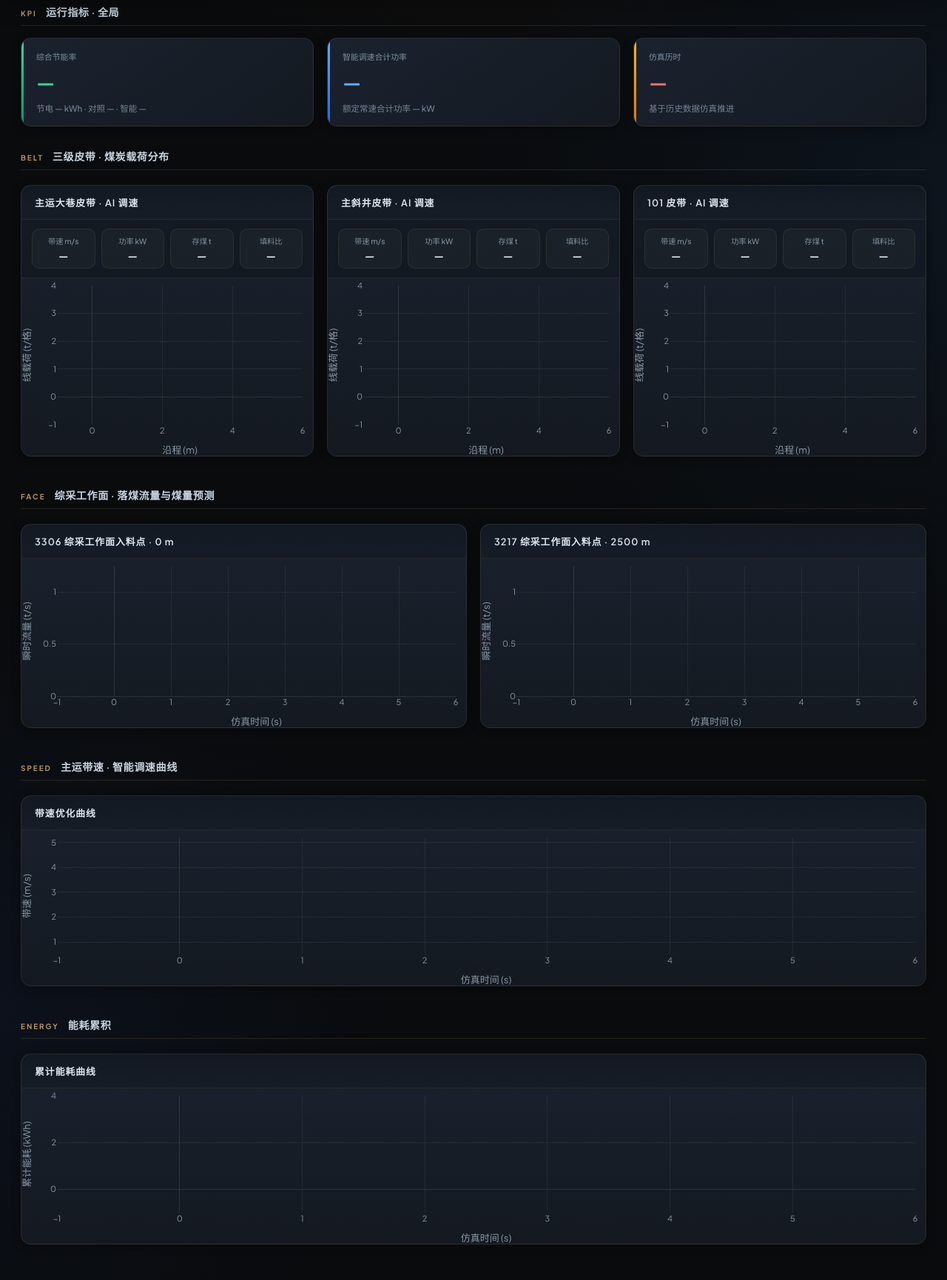
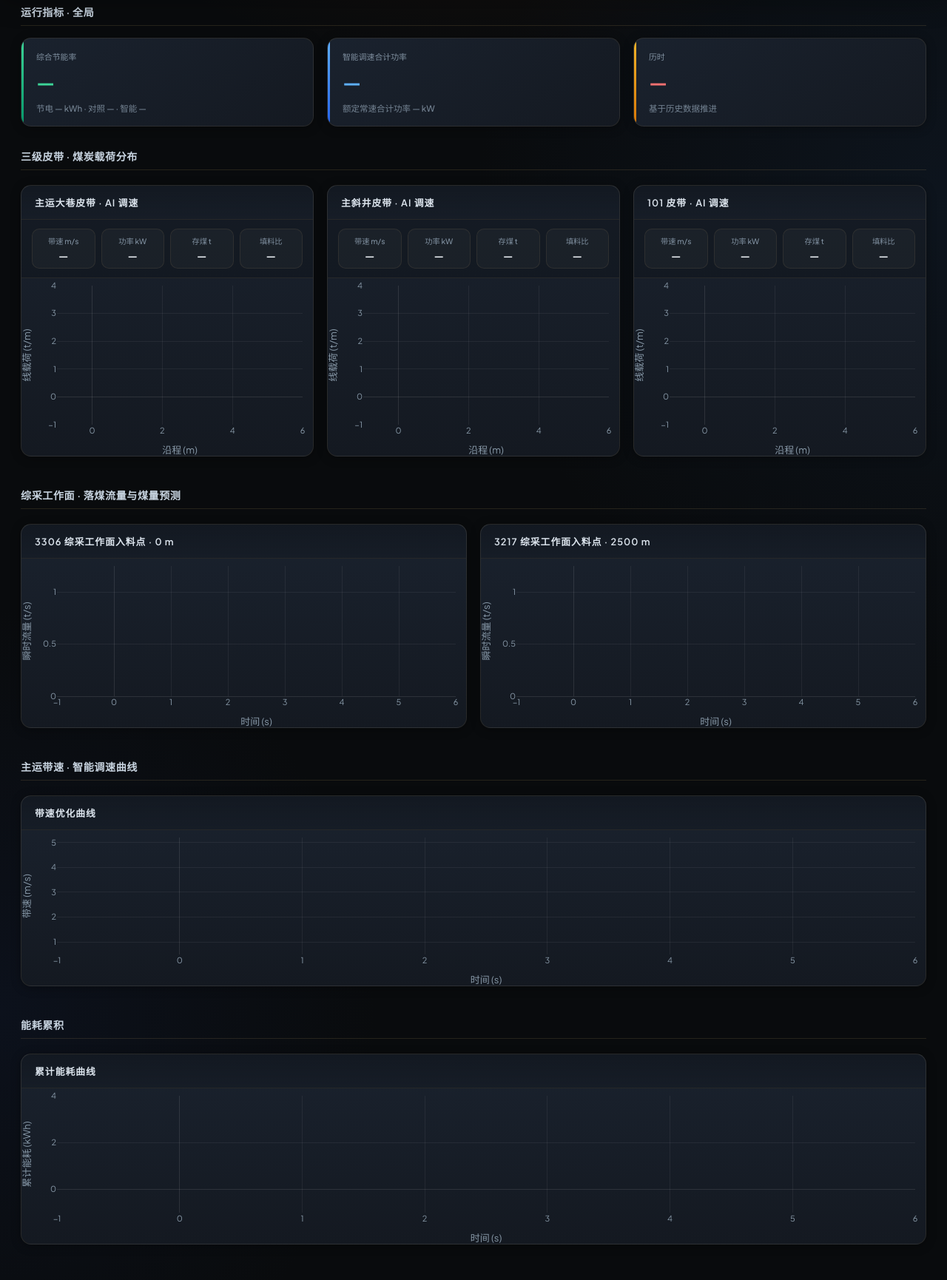
Before and after one commit to haorumingyue/TLM, a Flask app: page / in a window 1280 px wide. Shown: the part 85-1815 px from the top of the page at 74% size. Run offline with Flask 3, Linux system fonts and the light colour scheme; data that the repository does not hold is empty; some libraries are stand-ins or nearby versions.

Commit message:
docs: 更新速度控制策略文档，修正图表标注，优化预测后端描述，精简仪表盘标题

```diff
--- a/src/web/static/dashboard.js
+++ b/src/web/static/dashboard.js
@@ -31,9 +31,9 @@ function mkBelt(id, color){
   Plotly.newPlot(id,[{name:'智能调速', x:[],y:[],mode:'lines',
     line:{color:c.line,width:1.5},
     fill:'tozeroy',fillcolor:c.fill,
-    hovertemplate:'里程 %{x} m<br>载荷 %{y:.4f} t/格<extra></extra>'}],
+    hovertemplate:'里程 %{x} m<br>载荷 %{y:.4f} t/m<extra></extra>'}],
   {...DARK, xaxis:{...DARK.xaxis,title:'沿程 (m)'},
-   yaxis:{...DARK.yaxis,title:'线载荷 (t/格)'}},PLT_CFG);
+   yaxis:{...DARK.yaxis,title:'线载荷 (t/m)'}},PLT_CFG);
 }
 
 function mkLane(id){
@@ -46,21 +46,21 @@ function mkLane(id){
      mode:'lines',line:{color:'rgba(0,0,0,0)',width:0}},
     {name:'超前预测', x:[],y:[],mode:'lines',
      line:{color:'#60a5fa',width:2,dash:'dash'}},
-  ],{...DARK, xaxis:{...DARK.xaxis,title:'仿真时间 (s)'},
+  ],{...DARK, xaxis:{...DARK.xaxis,title:'时间 (s)'},
      yaxis:{...DARK.yaxis,title:'瞬时流量 (t/s)',range:[0,window.LANE_FLOW_YMAX]}},PLT_CFG);
 }
 
 function mkSpeed(){
   Plotly.newPlot('ch-speed',[
     {name:'智能调速',x:[],y:[],mode:'lines',line:{color:'#c4b5fd',width:2}},
-  ],{...DARK, xaxis:{...DARK.xaxis,title:'仿真时间 (s)'},
+  ],{...DARK, xaxis:{...DARK.xaxis,title:'时间 (s)'},
      yaxis:{...DARK.yaxis,title:'带速 (m/s)',range:[0.5,5.2]}},PLT_CFG);
 }
 
 function mkEnergy(){
   Plotly.newPlot('ch-energy',[
     {name:'AI 智能调速',x:[],y:[],mode:'lines',line:{color:'#c4b5fd',width:2}},
-  ],{...DARK, xaxis:{...DARK.xaxis,title:'仿真时间 (s)'},
+  ],{...DARK, xaxis:{...DARK.xaxis,title:'时间 (s)'},
      yaxis:{...DARK.yaxis,title:'累计能耗 (kWh)'}},PLT_CFG);
 }
 
@@ -156,10 +156,10 @@ function renderState(d){
         name:'智能调速', x:b.pos, y:b.load, mode:'lines',
         line:{color:bc.line,width:1.5},
         fill:'tozeroy',fillcolor:bc.fill,
-        hovertemplate:'里程 %{x} m<br>载荷 %{y:.4f} t/格<extra></extra>'
+        hovertemplate:'里程 %{x} m<br>载荷 %{y:.4f} t/m<extra></extra>'
       }],{...DARK,
         xaxis:{...DARK.xaxis,title:'沿程 (m)'},
-        yaxis:{...DARK.yaxis,title:'线载荷 (t/格)',range:[0,BELT_YMAX]},
+        yaxis:{...DARK.yaxis,title:'线载荷 (t/m)',range:[0,BELT_YMAX]},
         showlegend:false
       },PLT_CFG);
     }
@@ -189,7 +189,7 @@ function renderState(d){
          line:{color:'rgba(0,0,0,0)',width:0}},
         {name:'超前预测', x:pred.t, y:pred.med,
          mode:'lines',line:{color:col,width:2,dash:'dash'}},
-      ],{...DARK, xaxis:{...DARK.xaxis,title:'仿真时间 (s)'},
+      ],{...DARK, xaxis:{...DARK.xaxis,title:'时间 (s)'},
          yaxis:{...DARK.yaxis,title:'瞬时流量 (t/s)',range:[0,laneYMax]},
          annotations: (()=>{
            const ann = [];
@@ -207,7 +207,7 @@ function renderState(d){
              ann.push({
                x:1,y:1,xref:'paper',yref:'paper',xanchor:'right',yanchor:'top',
                text: `实测 ${lane.now_actual} t/s<br>预测 ${lane.now_pred} t/s`
-                     + (mae!==null ? `<br>MAE ${mae} t/s` : ''),
+                     + (mae!==null ? `<br>平均误差 ${mae} t/s` : ''),
                showarrow:false, bgcolor:'rgba(21,27,36,0.94)',
                bordercolor:col, borderwidth:1, font:{size:10,color:'#f0f3f6'}
              });
@@ -220,14 +220,14 @@ function renderState(d){
     Plotly.react('ch-speed',[
       {name:'智能调速', x:d.spd_t, y:d.spd_v,
        mode:'lines',line:{color:'#c4b5fd',width:2}},
-    ],{...DARK, xaxis:{...DARK.xaxis,title:'仿真时间 (s)'},
+    ],{...DARK, xaxis:{...DARK.xaxis,title:'时间 (s)'},
        yaxis:{...DARK.yaxis,title:'带速 (m/s)',range:[0.5,5.2]}},PLT_CFG);
 
     // 能耗累积图
     Plotly.react('ch-energy',[
       {name:'AI 智能调速', x:d.spd_t, y:d.energy_ai||[],
        mode:'lines',line:{color:'#c4b5fd',width:2}},
-    ],{...DARK, xaxis:{...DARK.xaxis,title:'仿真时间 (s)'},
+    ],{...DARK, xaxis:{...DARK.xaxis,title:'时间 (s)'},
        yaxis:{...DARK.yaxis,title:'累计能耗 (kWh)'}},PLT_CFG);
 
   }catch(e){console.warn('render error',e);}
--- a/src/web/templates/dashboard.html
+++ b/src/web/templates/dashboard.html
@@ -28,7 +28,7 @@
 
 <main class="shell">
 
-<p class="sec-title"><span class="sec-en">KPI</span><span class="sec-cn">运行指标 · 全局</span></p>
+<p class="sec-title"><span class="sec-cn">运行指标 · 全局</span></p>
 <div class="cards">
   <div class="card">
     <div class="card-label">综合节能率</div>
@@ -41,13 +41,13 @@
     <div class="card-sub">额定常速合计功率 <span id="cv-power">—</span> kW</div>
   </div>
   <div class="card">
-    <div class="card-label">仿真历时</div>
+    <div class="card-label">历时</div>
     <div class="card-value cv-red" id="cv-time">—</div>
-    <div class="card-sub">基于历史数据仿真推进</div>
+    <div class="card-sub">基于历史数据推进</div>
   </div>
 </div>
 
-<p class="sec-title"><span class="sec-en">BELT</span><span class="sec-cn">三级皮带 · 煤炭载荷分布</span></p>
+<p class="sec-title"><span class="sec-cn">三级皮带 · 煤炭载荷分布</span></p>
 <div class="grid grid-3">
   <div class="chart-box">
     <div class="chart-title" id="bt-title-main">主运大巷皮带 · AI 调速</div>
@@ -83,7 +83,7 @@
 
 
 
-<p class="sec-title"><span class="sec-en">FACE</span><span class="sec-cn">综采工作面 · 落煤流量与煤量预测</span></p>
+<p class="sec-title"><span class="sec-cn">综采工作面 · 落煤流量与煤量预测</span></p>
 <div class="grid grid-2">
   <div class="chart-box">
     <div class="chart-title">3306 综采工作面入料点 · 0 m</div>
@@ -95,7 +95,7 @@
   </div>
 </div>
 
-<p class="sec-title"><span class="sec-en">SPEED</span><span class="sec-cn">主运带速 · 智能调速曲线</span></p>
+<p class="sec-title"><span class="sec-cn">主运带速 · 智能调速曲线</span></p>
 <div class="grid" style="grid-template-columns:1fr">
   <div class="chart-box">
     <div class="chart-title">带速优化曲线</div>
@@ -103,7 +103,7 @@
   </div>
 </div>
 
-<p class="sec-title"><span class="sec-en">ENERGY</span><span class="sec-cn">能耗累积</span></p>
+<p class="sec-title"><span class="sec-cn">能耗累积</span></p>
 <div class="grid" style="grid-template-columns:1fr">
   <div class="chart-box">
     <div class="chart-title">累计能耗曲线</div>
```
Also changed, not shown: docs/SPEED_CONTROL.md (+13 -11 lines), src/core/config.py (line endings or trailing spaces).
